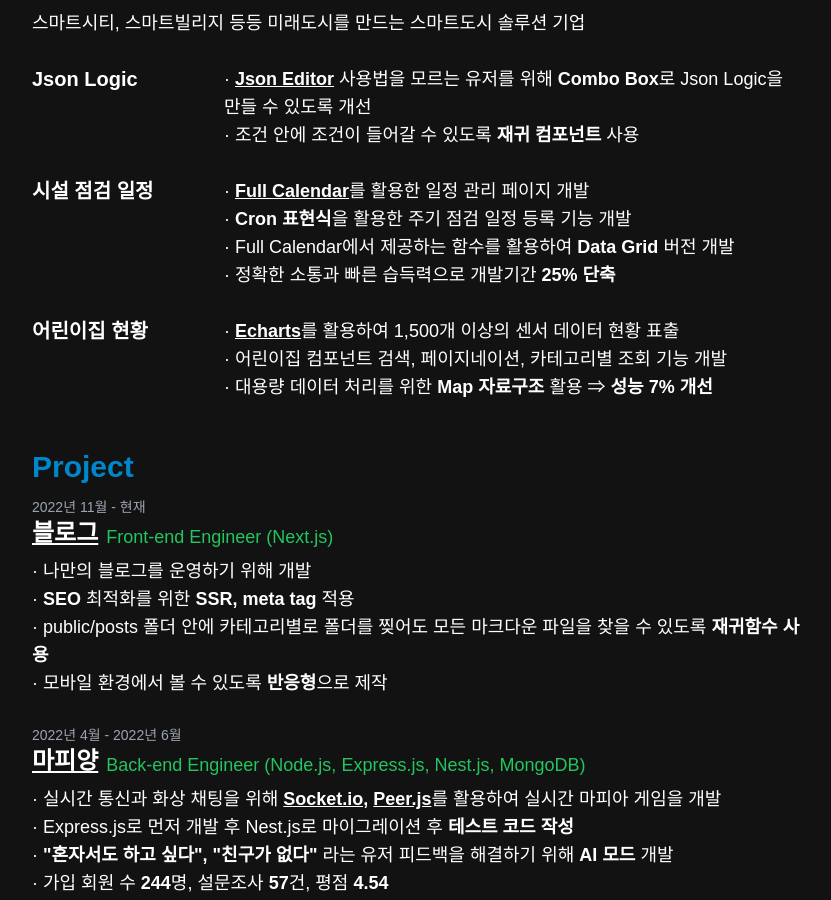
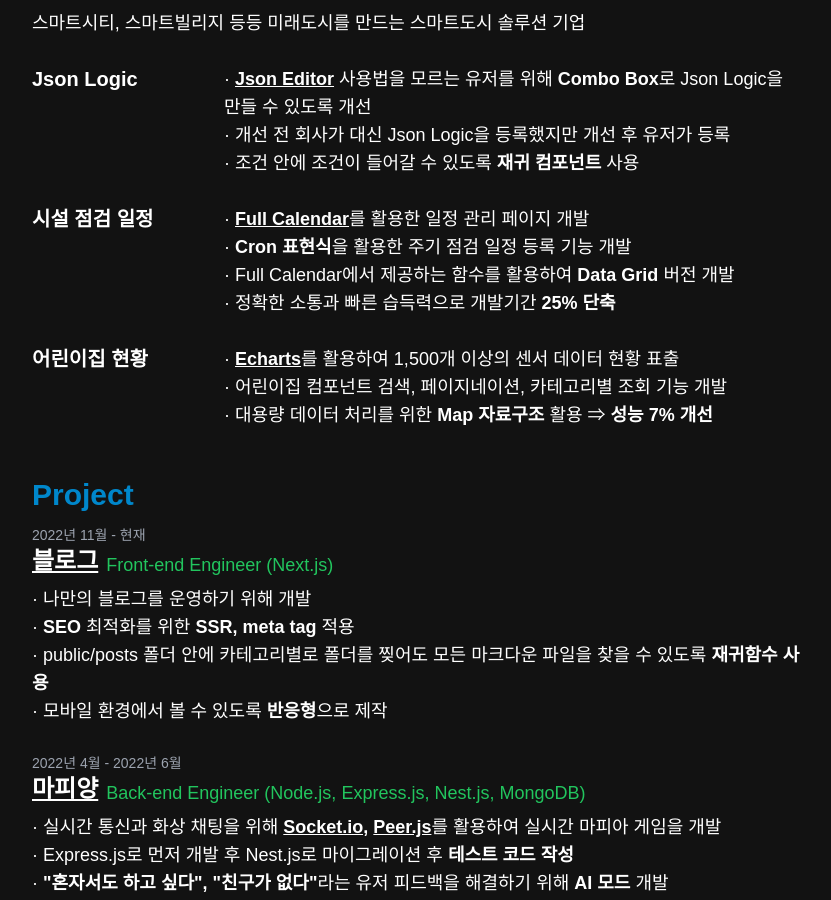
Before and after one commit to dongsun1/dongsun1.dev, a Next.js app: page /resume in a window 1280 px wide. Shown: the part 820-1720 px from the top of the page, without its empty margins (224-1055 px from the left). Built offline with nearby package versions, Linux system fonts and the light colour scheme; a web font is replaced by a local one.

Commit message:
update resume

```diff
--- a/pages/resume.tsx
+++ b/pages/resume.tsx
@@ -60,6 +60,7 @@
                 </Link>{' '}
                 사용법을 모르는 유저를 위해 <span className="font-bold">Combo Box</span>로 Json Logic을 만들 수 있도록 개선
               </p>
+              <p>· 개선 전 회사가 대신 Json Logic을 등록했지만 개선 후 유저가 등록</p>
               <p>
                 · 조건 안에 조건이 들어갈 수 있도록 <span className="font-bold">재귀 컴포넌트</span> 사용
               </p>
@@ -146,7 +147,7 @@
             · Express.js로 먼저 개발 후 Nest.js로 마이그레이션 후 <span className="font-bold">테스트 코드 작성</span>
           </p>
           <p>
-            · <span className="font-bold">&quot;혼자서도 하고 싶다&quot;, &quot;친구가 없다&quot;</span> 라는 유저 피드백을 해결하기 위해{' '}
+            · <span className="font-bold">&quot;혼자서도 하고 싶다&quot;, &quot;친구가 없다&quot;</span>라는 유저 피드백을 해결하기 위해{' '}
             <span className="font-bold">AI 모드</span> 개발
           </p>
           <p>
```
